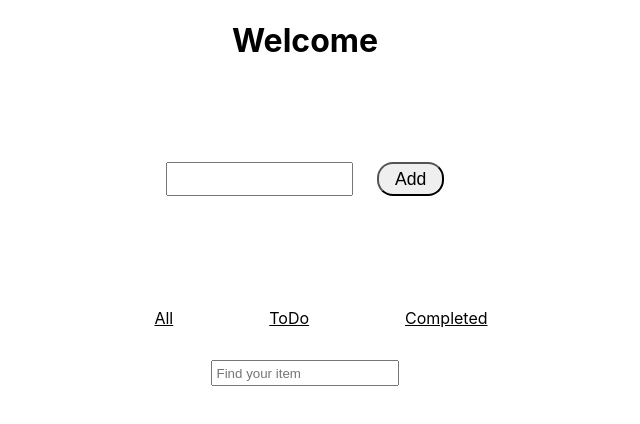
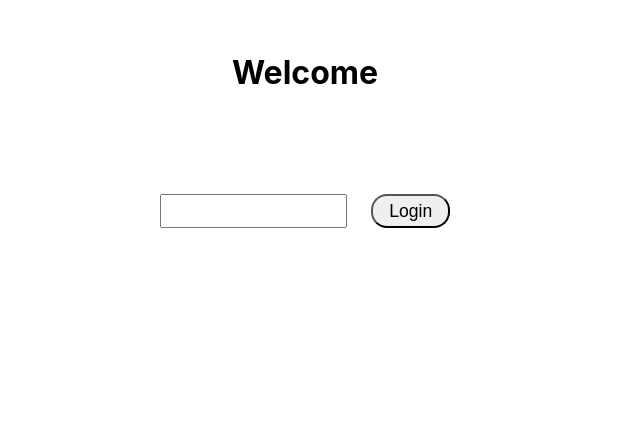
Before and after one commit to Yashwithajuegostudio/to-do-list, a React (Create React App) app: page / in a window 1280 px wide. Shown: the top 424 px of the page, without its empty margins (335-975 px from the left). Built offline with nearby package versions, Linux system fonts and the light colour scheme.

Commit message:
FEAT: Routing functionality added

```diff
--- a/src/App.js
+++ b/src/App.js
@@ -1,8 +1,19 @@
 import "./App.css";
 import ToDoList from "./pages/ToDoList/ToDoList";
+import Login from "./pages/Login/Login";
+import { BrowserRouter as Router, Route, Routes } from "react-router-dom";
 
 function App() {
-  return <ToDoList />;
+  return (
+    <Router>
+      <>
+        <Routes>
+          <Route path="/todolist" element={<ToDoList />} />
+          <Route path="/" element={<Login />} />
+        </Routes>
+      </>
+    </Router>
+  );
 }
 
 export default App;
--- a/src/pages/Login/Login.jsx
+++ b/src/pages/Login/Login.jsx
@@ -3,12 +3,29 @@ import Form from "../../components/Form/Form";
 import Header from "../../components/Header/Header";
 import { title } from "../../utils/constant";
 import styles from "./Login.module.css";
+// import { useHistory } from "react-router-dom";
+import { useState } from "react";
+import { useNavigate } from "react-router-dom";
 
 function Login() {
+  const [userInput, setUserInput] = useState("");
+  let navigate = useNavigate();
+  // add button functionality
+  const handleSubmit = (e) => {
+    e.preventDefault();
+    // addItem(userInput);
+    setUserInput("");
+    navigate("/todolist");
+  };
   return (
     <div className={styles.login_container}>
       <Header />
-      <Form btnTitle={title.loginBtnTitle} />
+      <Form
+        btnTitle={title.loginBtnTitle}
+        handleSubmit={handleSubmit}
+        userInput={userInput}
+        setUserInput={setUserInput}
+      />
     </div>
   );
 }
```
Also changed, not shown: src/ToDo.js (added, +45 -0 lines).
